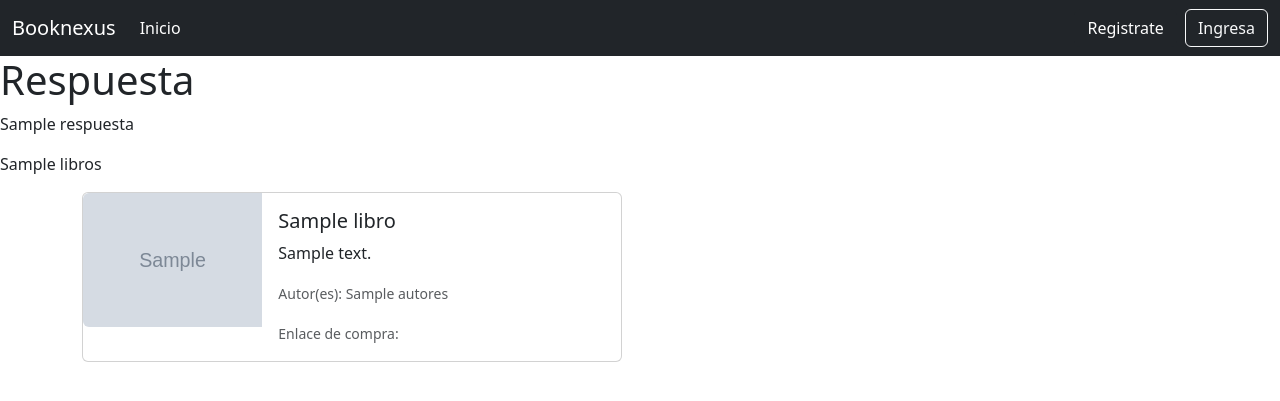
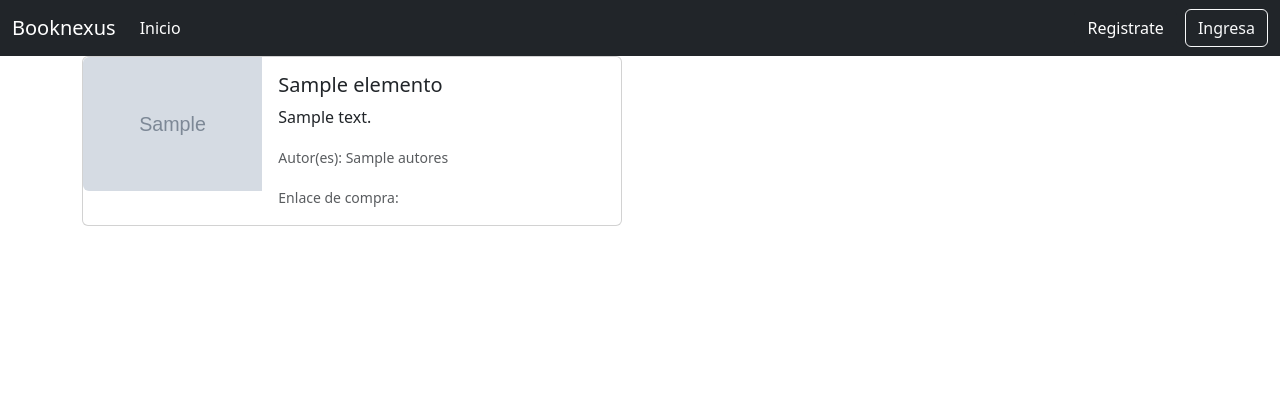
Before and after one commit to Jhonnathan93/integrating-project-1, a Django app: template book/templates/response.html in a window 1280 px wide. Shown: the top 401 px of the page. Run offline with Django 4.2, Linux system fonts and the light colour scheme; the template is opened without the code that fills it: most values are stand-ins (such as "Sample title", 1, 10 or a date in 2020); grey boxes marked "Sample" are stand-in pictures.

Commit message:
Loading of the book information brought by Google Books API in the form of cards in the template corresponding to the response to the user's request for recommendations (response)

```diff
--- a/BookNexus/urls.py
+++ b/BookNexus/urls.py
@@ -22,7 +22,7 @@ from django.conf.urls.static import static
 import openai
 import os
 
-api_key = "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"
+api_key = "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"
 
 
 urlpatterns = [
@@ -35,5 +35,3 @@ urlpatterns = [
 ]
 
 urlpatterns += static(settings.MEDIA_URL, document_root=settings.MEDIA_ROOT)
-
-# gdhguhg
--- a/book/templates/response.html
+++ b/book/templates/response.html
@@ -28,32 +28,37 @@
         </nav>
     </header>
     <main>
-        <h1>Respuesta</h1>
+        <!--<h1>Respuesta</h1>
         <p>{{ respuesta }}</p>
-        <p>{{ libros }}</p>
+        {% for libro in libros %}
+            <p>{{ libro }}</p>
+        {% endfor %}
+        <p>{{ libros }}</p>-->
 
 
         <div class="container">
             <div class="row">
 
                 {% for libro in libros %}
+                    {% for elemento in libro %}
                         <div class="col-6">
                             <div class="card mb-3" style="max-width: 540px;">
                                 <div class="row g-0">
                                     <div class="col-md-4">
-                                    <img src="{{ libro.imagen_enlace }}" class="img-fluid rounded-start" alt="Portada del libro">
+                                        <img src="{{ elemento.imagen_enlace }}" class="img-fluid rounded-start" alt="Portada del libro">
                                     </div>
                                     <div class="col-md-8">
                                         <div class="card-body">
-                                        <h5 class="card-title">{{ libro.titulo }}</h5>
-                                        <p class="card-text">{{ libro.descripcion }}</p>
-                                        <p class="card-text"><small class="text-body-secondary">Autor(es): {{ libro.autores }}</small></p>
-                                        <p class="card-text"><small class="text-body-secondary">Enlace de compra: <a href="{{ libro.buy_link }}" target="_blank">Comprar</a></small></p>
+                                            <h5 class="card-title">{{ elemento.titulo }}</h5>
+                                            <p class="card-text">{{ elemento.descripcion }}</p>
+                                            <p class="card-text"><small class="text-body-secondary">Autor(es): {{ elemento.autores }}</small></p>
+                                            <p class="card-text"><small class="text-body-secondary">Enlace de compra: <a href="{{ elemento.buy_link }}" target="_blank">Comprar</a></small></p>
                                         </div>
                                     </div>
                                 </div>
                             </div>
                         </div>
+                    {% endfor %}
                 {% endfor %}
 
             </div>
--- a/book/views.py
+++ b/book/views.py
@@ -7,7 +7,7 @@ from .models import Book
 from .models import Reader
 from .methods import *
 
-api_key = "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"
+api_key = "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"
 
 # Create your views here.
 def home(request):
```
Also changed, not shown: book/methods.py (+19 -14 lines). Lines whose indentation alone changed are shown as unchanged.
